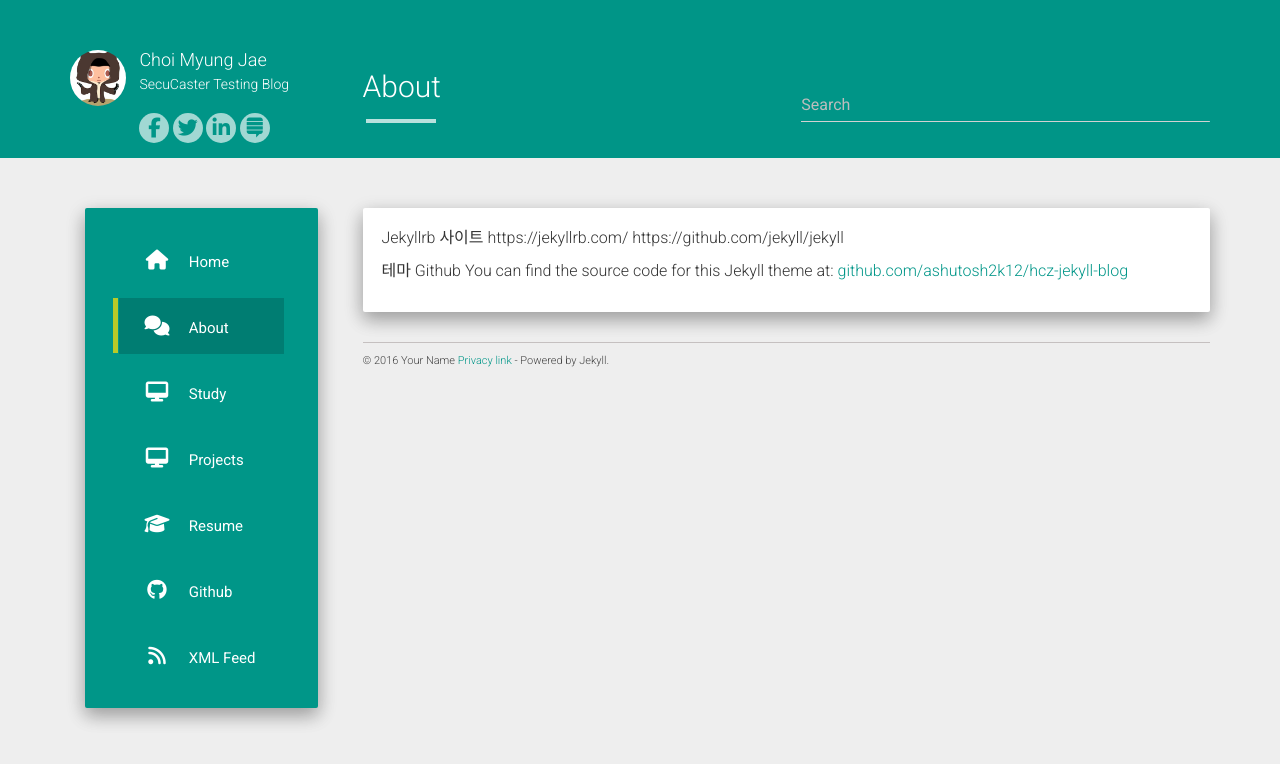
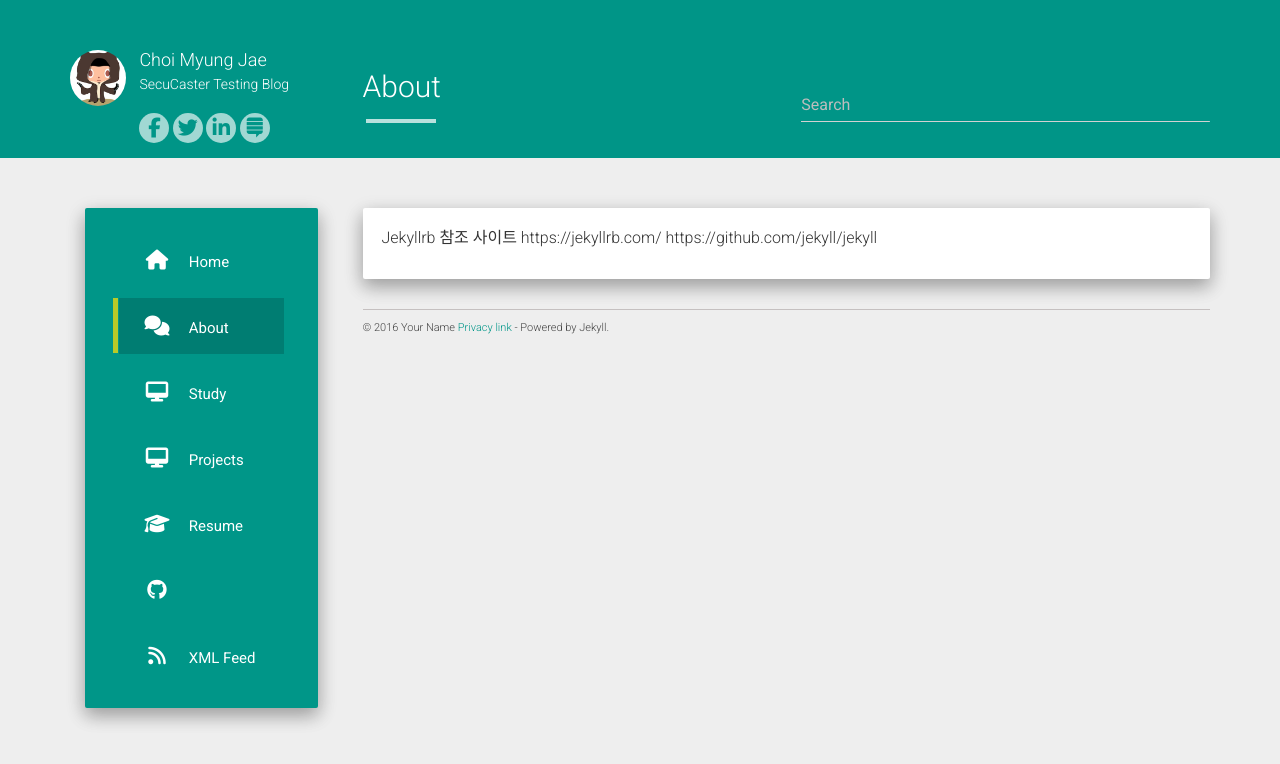
Before and after one commit to secucaster/secucaster.github.io, a Jekyll site: the page built from about.md, in a window 1280 px wide. Shown: the top 764 px of the page. Built offline with Jekyll 4.4.1, drawn with Linux system fonts in a browser that asks for light colours; nearby versions of some CDN libraries.

Commit message:
2018-06-18 Update

```diff
--- a/404.html
+++ b/404.html
@@ -2,4 +2,4 @@
 layout: default
 permalink: /404.html
 ---
-<h1>404!! Page not found</h1>
+<h1>404!! 으악! 페이지가 없다..!!</h1>
--- a/_data/urls.json
+++ b/_data/urls.json
@@ -26,7 +26,7 @@
     "icon": "fa-graduation-cap",
   },
   {
-    "text": "Github",
+    "text": "",
     "url": "https://github.com/secucaster",
     "icon": "fa-github"
   },
--- a/about.md
+++ b/about.md
@@ -4,9 +4,6 @@ title: About
 permalink: /about/
 ---
 
-Jekyllrb 사이트
+Jekyllrb 참조 사이트
 https://jekyllrb.com/
 https://github.com/jekyll/jekyll
-
-테마 Github
-You can find the source code for this Jekyll theme at: [github.com/ashutosh2k12/hcz-jekyll-blog](https://github.com/ashutosh2k12/hcz-jekyll-blog)
```
Also changed, not shown: _includes/study_tags.html (added, +25 -0 lines), category/jekyll.md (+4 -3 lines).
